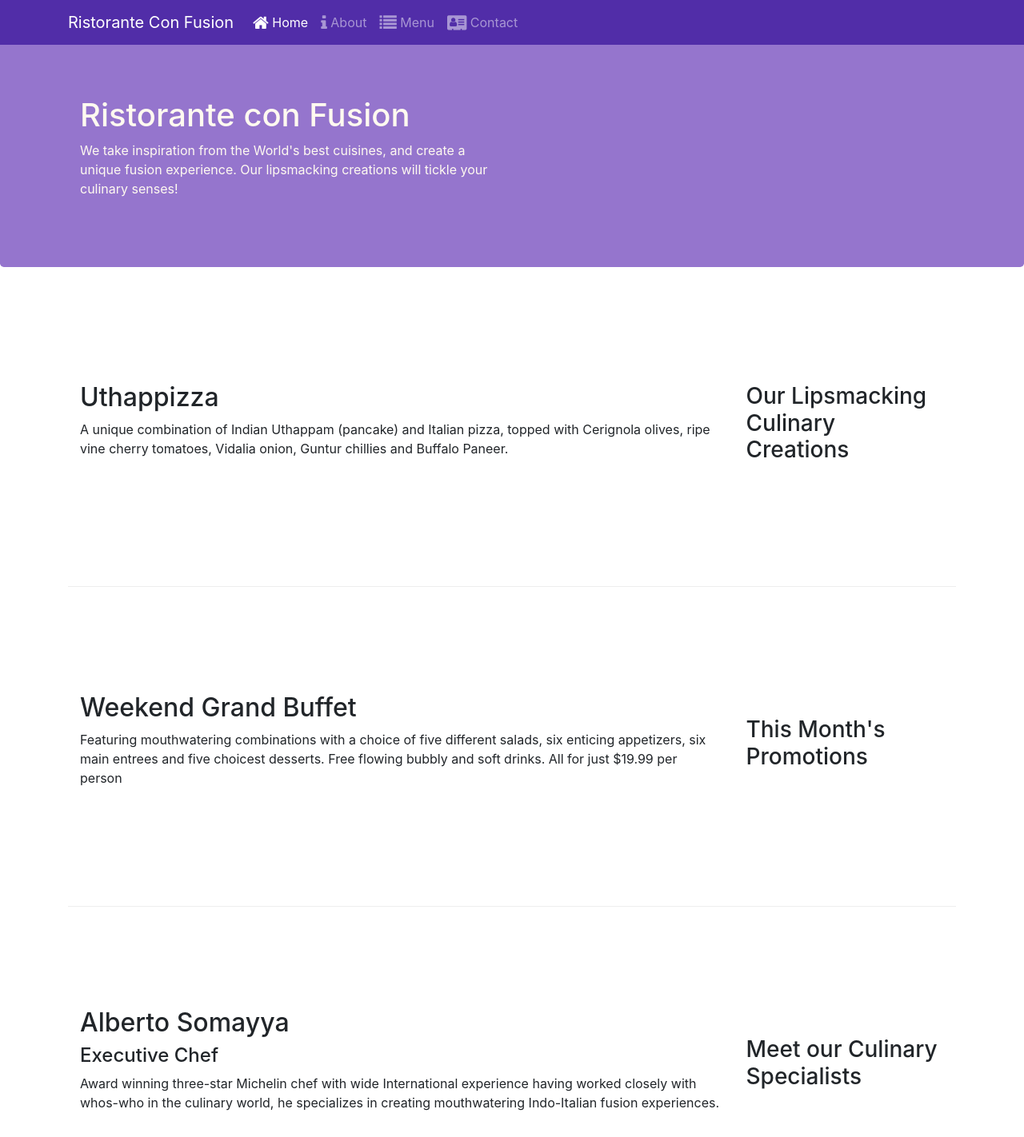
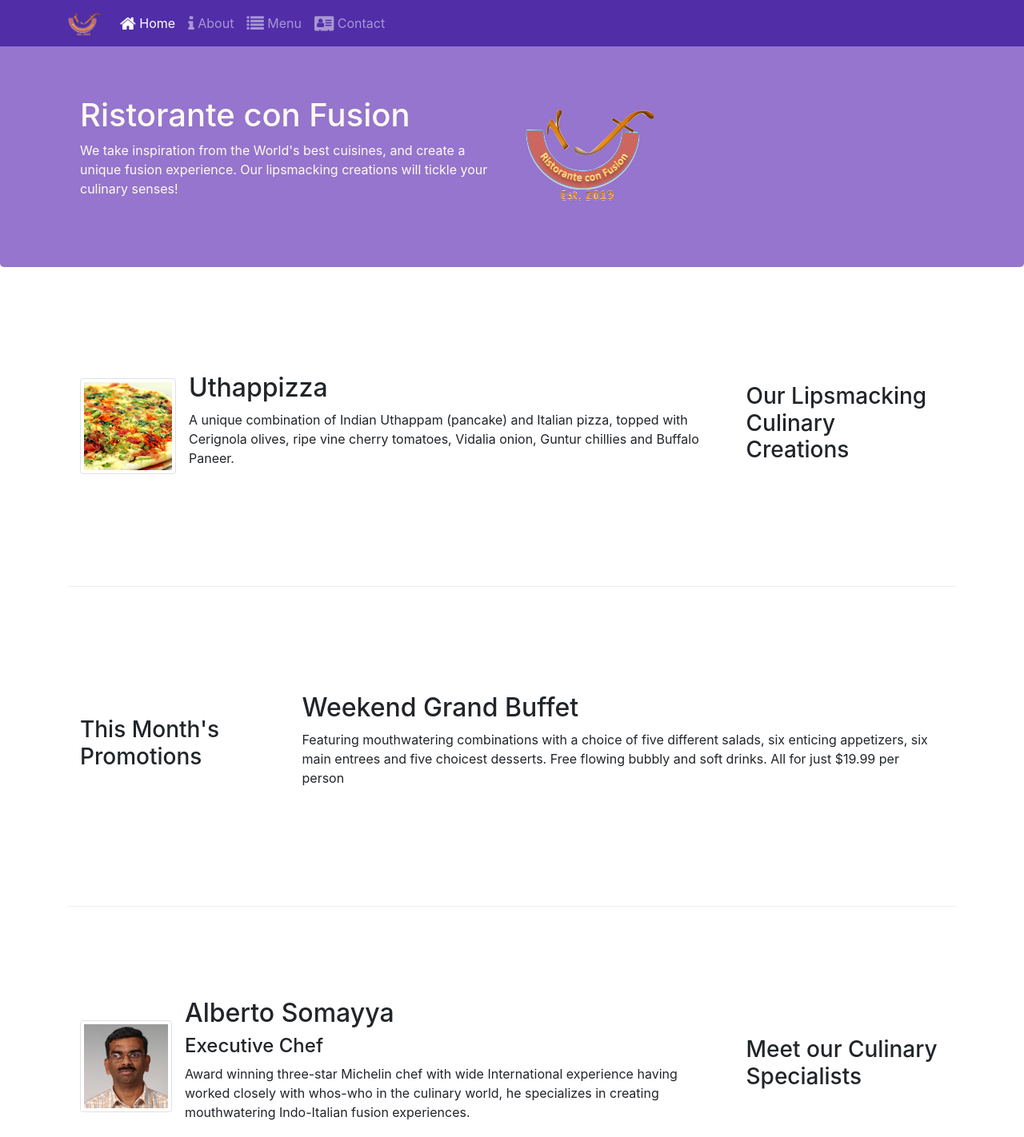
Before and after one commit to christian-tejeda/hkust-fs-bootstrap, a website: page index.html in a window 1280 px wide. Shown: the top 1422 px of the page at 80% size. Drawn offline with nearby package versions, Linux system fonts and the light colour scheme.

Commit message:
Images and media

```diff
--- a/index.html
+++ b/index.html
@@ -20,7 +20,9 @@
 
     <nav class="navbar navbar-dark navbar-expand-sm fixed-top">
         <div class="container">
-           <a class="navbar-brand" href="#">Ristorante Con Fusion</a>
+            <a class="navbar-brand" href="#">
+                <img src="img/logo.png" alt="" height="30" width="41">
+            </a>
             <div id="Navbar" class="collapse navbar-collapse">
                 <ul class="navbar-nav mr-auto">
                     <li class="nav-item active"><a class="nav-link" href="#"><span class="fa fa-home fa-lg"></span> Home</a></li>
@@ -42,7 +44,8 @@
                     <h1>Ristorante con Fusion</h1>
                     <p>We take inspiration from the World's best cuisines, and create a unique fusion experience. Our lipsmacking creations will tickle your culinary senses!</p>
                 </div>
-                <div class="col-12 col-sm">
+                <div class="col-12 col-sm align-self-center">
+                    <img src="img/logo.png" alt=""class="img-fluid">
                 </div>
             </div>
         </div>
@@ -54,17 +57,22 @@
                 <h3>Our Lipsmacking Culinary Creations</h3>
             </div>
             <div class="col col-sm order-sm-first col-md">
-                <h2>Uthappizza</h2>
-                <p>A unique combination of Indian Uthappam (pancake) and Italian pizza, topped with Cerignola olives, ripe vine cherry tomatoes, Vidalia onion, Guntur chillies and Buffalo Paneer.</p>
+                <div class="media">
+                    <img src="img/uthappizza.png" alt="uthappizza" class="d-flex mr-3 img-thumbnail align-self-center">
+                    <div class="media-body">
+                        <h2 class="mt-0">Uthappizza</h2>
+                        <p class="d-none d-sm-block">A unique combination of Indian Uthappam (pancake) and Italian pizza, topped with Cerignola olives, ripe vine cherry tomatoes, Vidalia onion, Guntur chillies and Buffalo Paneer.</p>
+                    </div>
+                </div>
             </div>
         </div>
 
 
         <div class="row row-content align-items-center">
-            <div class="col-12 col-sm-4 order-sm-last col-md-3">
+            <div class="col-12 col-sm-4 col-md-3">
                 <h3>This Month's Promotions</h3>
             </div>
-            <div class="col col-sm order-sm-first col-md">
+            <div class="col col-sm col-md">
                 <h2>Weekend Grand Buffet</h2>
                 <p>Featuring mouthwatering combinations with a choice of five different salads, six enticing appetizers, six main entrees and five choicest desserts. Free flowing bubbly and soft drinks. All for just $19.99 per person </p>
             </div>
@@ -75,9 +83,15 @@
                 <h3>Meet our Culinary Specialists</h3>
             </div>
             <div class="col col-sm order-sm-first col-md">
-                <h2>Alberto Somayya</h2>
+                <div class="media">
+                    <img src="img/alberto.png" alt="alberto" class="d-flex mr-3 align-self-center img-thumbnail">
+                    <div class="media-body">
+                        <h2 class="mt-0">Alberto Somayya</h2>
                         <h4>Executive Chef</h4>
                         <p>Award winning three-star Michelin chef with wide International experience having worked closely with whos-who in the culinary world, he specializes in creating mouthwatering Indo-Italian fusion experiences. </p>
+                    </div>
+                </div>
+
             </div>
         </div>
     </div>
```
Also changed, not shown: aboutus.html (+5 -3 lines), contactus.html (+5 -2 lines), img/alberto.png (added), img/buffet.png (added), img/logo.png (added), img/uthappizza.png (added), 1 other file. Lines whose indentation alone changed are shown as unchanged.
